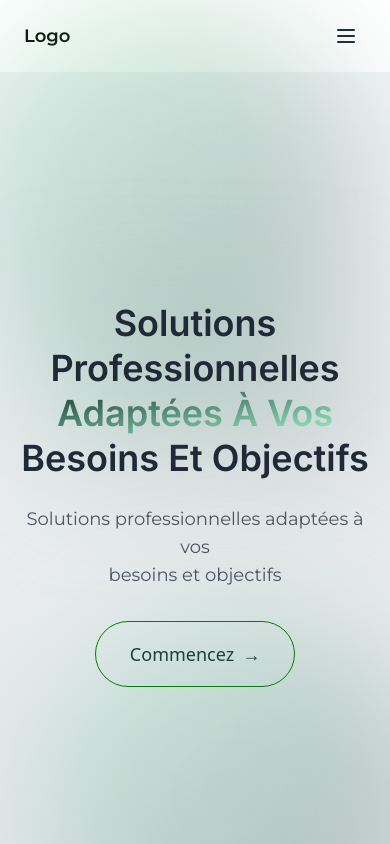
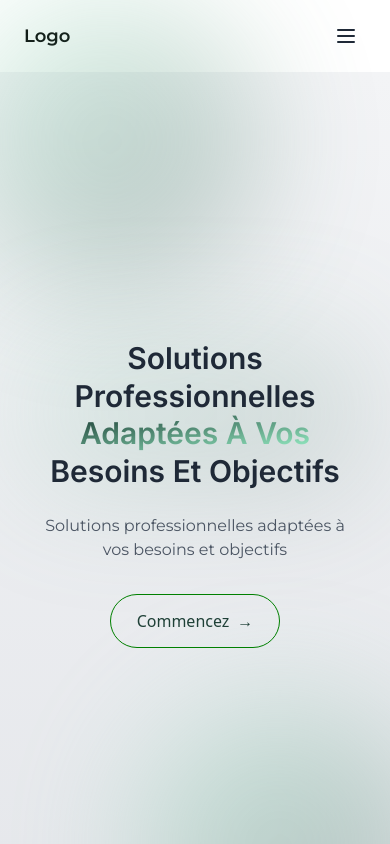
Before and after one commit to bocs91/fdlr-agency, a React (Vite) app: page / in a window 390 px wide. Shown: the top 844 px of the page. Built offline with nearby package versions, Linux system fonts and the light colour scheme.

Commit message:
Fix responsive for HeroSection.jsx section

```diff
--- a/src/components/HeroSection.jsx
+++ b/src/components/HeroSection.jsx
@@ -2,17 +2,17 @@ import React from "react";
 
 const HeroSection = () => {
   return (
-    <section className="relative flex justify-center items-center h-screen text-center bg-gradient-to-b from-gray-100 to-gray-200">
+    <section className="relative flex justify-center items-center h-screen text-center bg-gradient-to-b from-gray-100 to-gray-200 px-4">
       {/* Blur vert autour */}
       <div className="absolute inset-0">
-        <div className="absolute -top-20 -left-10 h-[400px] w-[400px] rounded-full bg-gradient-to-br from-[#99F2C8] to-[#1F4037] opacity-30 blur-3xl"></div>
-        <div className="absolute -bottom-20 -right-10 h-[400px] w-[400px] rounded-full bg-gradient-to-br from-[#99F2C8] to-[#1F4037] opacity-30 blur-3xl"></div>
+        <div className="absolute -top-20 -left-10 h-[300px] w-[300px] sm:h-[400px] sm:w-[400px] rounded-full bg-gradient-to-br from-[#99F2C8] to-[#1F4037] opacity-30 blur-3xl"></div>
+        <div className="absolute -bottom-20 -right-10 h-[300px] w-[300px] sm:h-[400px] sm:w-[400px] rounded-full bg-gradient-to-br from-[#99F2C8] to-[#1F4037] opacity-30 blur-3xl"></div>
       </div>
 
       {/* Contenu */}
       <div className="relative z-10 max-w-3xl px-4">
         {/* Titre principal */}
-        <h1 className="text-4xl md:text-6xl font-bold font-inter text-gray-800 leading-tight relative">
+        <h1 className="text-3xl sm:text-4xl md:text-6xl font-bold font-inter text-gray-800 leading-tight relative">
           <span className="absolute inset-0 -z-10 h-full w-full rounded-lg bg-gradient-to-br from-[#99F2C8] to-[#1F4037] opacity-20 blur-3xl"></span>
           Solutions Professionnelles <br />
           <span className="bg-clip-text text-transparent bg-gradient-to-tl from-[#99F2C8] to-[#1F4037]">
@@ -23,8 +23,8 @@ const HeroSection = () => {
         </h1>
 
         {/* Sous-titre */}
-        <p className="mt-6 text-lg md:text-xl text-gray-600 font-montserrat">
-          Solutions professionnelles adaptées à vos <br /> besoins et objectifs
+        <p className="mt-6 text-base sm:text-lg md:text-xl text-gray-600 font-montserrat">
+          Solutions professionnelles adaptées à vos <br className="hidden sm:block" /> besoins et objectifs
         </p>
 
         {/* Trait horizontal dégradé */}
@@ -38,7 +38,7 @@ const HeroSection = () => {
           >
             {/* Bouton interne avec fond transparent */}
             <div className="bg-transparent rounded-full">
-              <button className="px-8 py-4 text-lg font-medium text-[#1F4037] bg-transparent rounded-full transition-all duration-300 hover:bg-gradient-to-tl hover:from-[#99F2C8] hover:to-[#1F4037] hover:text-white">
+              <button className="px-6 sm:px-8 py-3 sm:py-4 text-base sm:text-lg font-medium text-[#1F4037] bg-transparent rounded-full transition-all duration-300 hover:bg-gradient-to-tl hover:from-[#99F2C8] hover:to-[#1F4037] hover:text-white">
                 Commencez
                 <span
                   className="ml-2 transform transition-transform duration-300"
```
